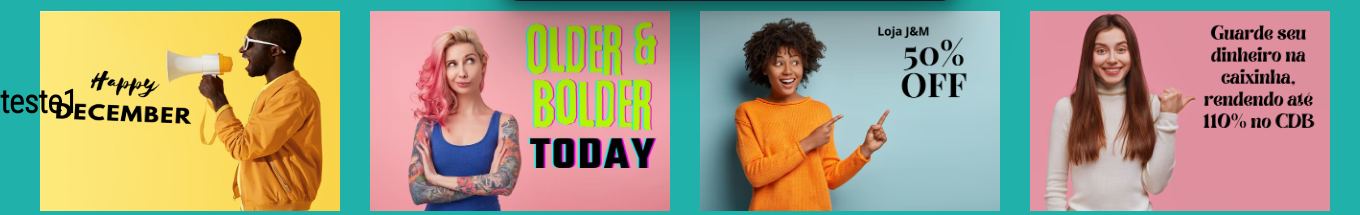
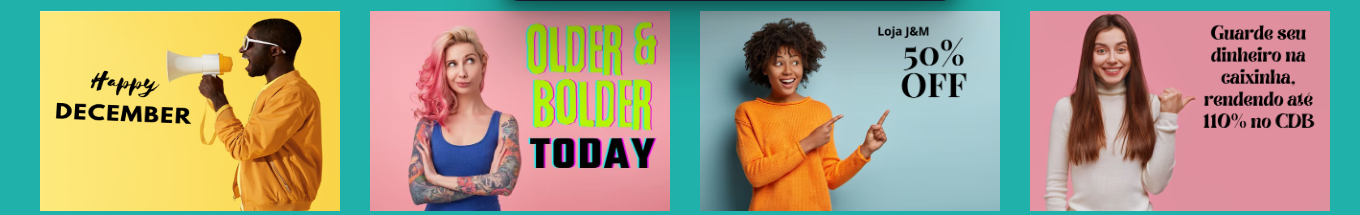
Before and after one commit to MarcosPaivaLima/ProjetoFINAL, a PHP site: page /projetoFINAL/Menu.php in a window 1360 px wide; the page is wider, and only the part inside the window is pictured. Shown: the part 1510-1725 px from the top of that part. Run offline with PHP 8.4, Linux system fonts and the light colour scheme; the visitor is signed in with stand-in values (Sample User, id 1); data that the repository does not hold is empty; some libraries are stand-ins or nearby versions.

Commit message:
Apaguei H1, retornando para versão anterior.

```diff
--- a/Menu.php
+++ b/Menu.php
@@ -201,5 +201,4 @@ $cpf =  $_SESSION['CPF'];
                 </div>
         </div>
         <script src="Script/indexMenu.JS"></script>
-        <h1>teste1</h1>
 </body>
```
